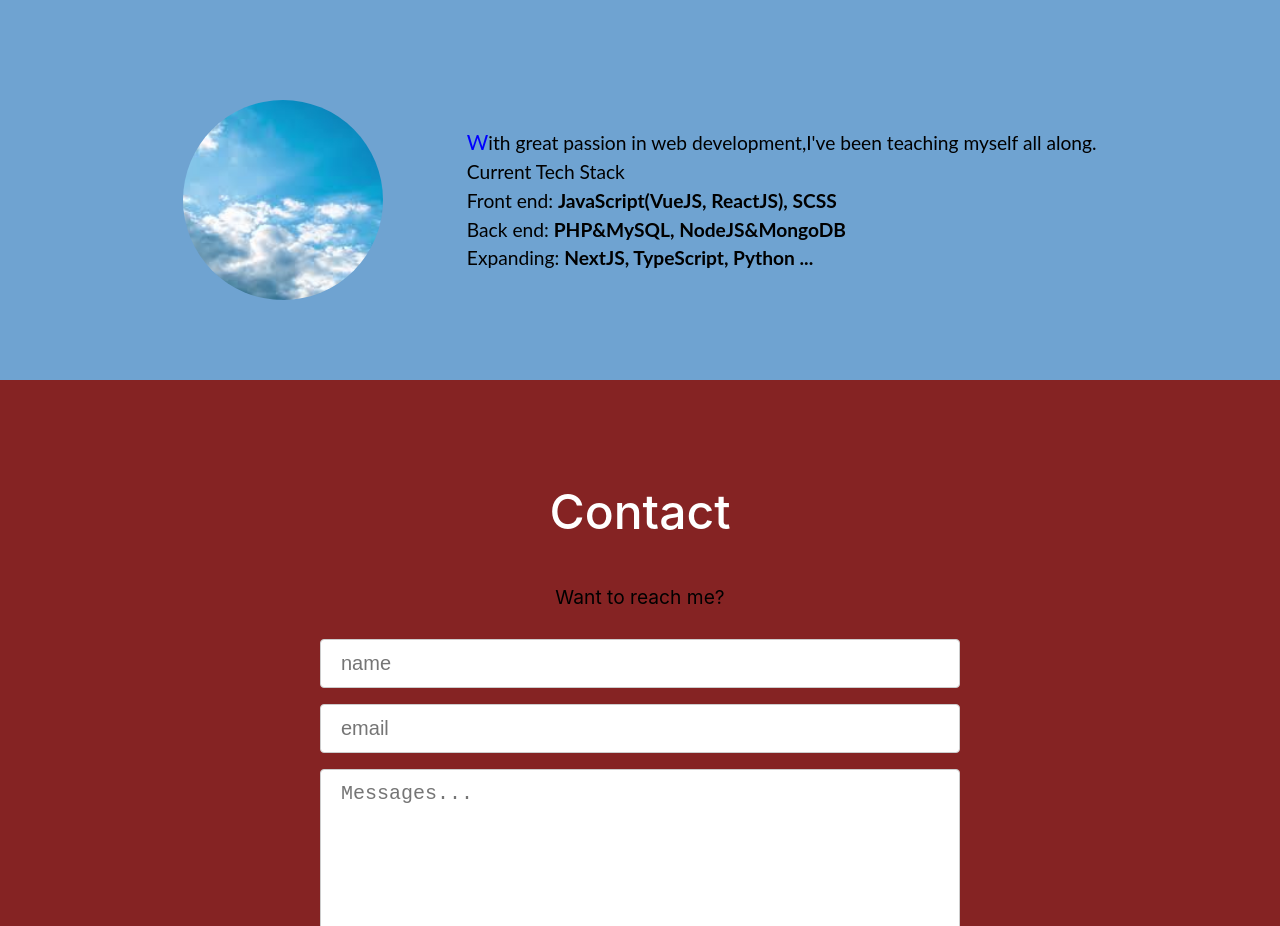
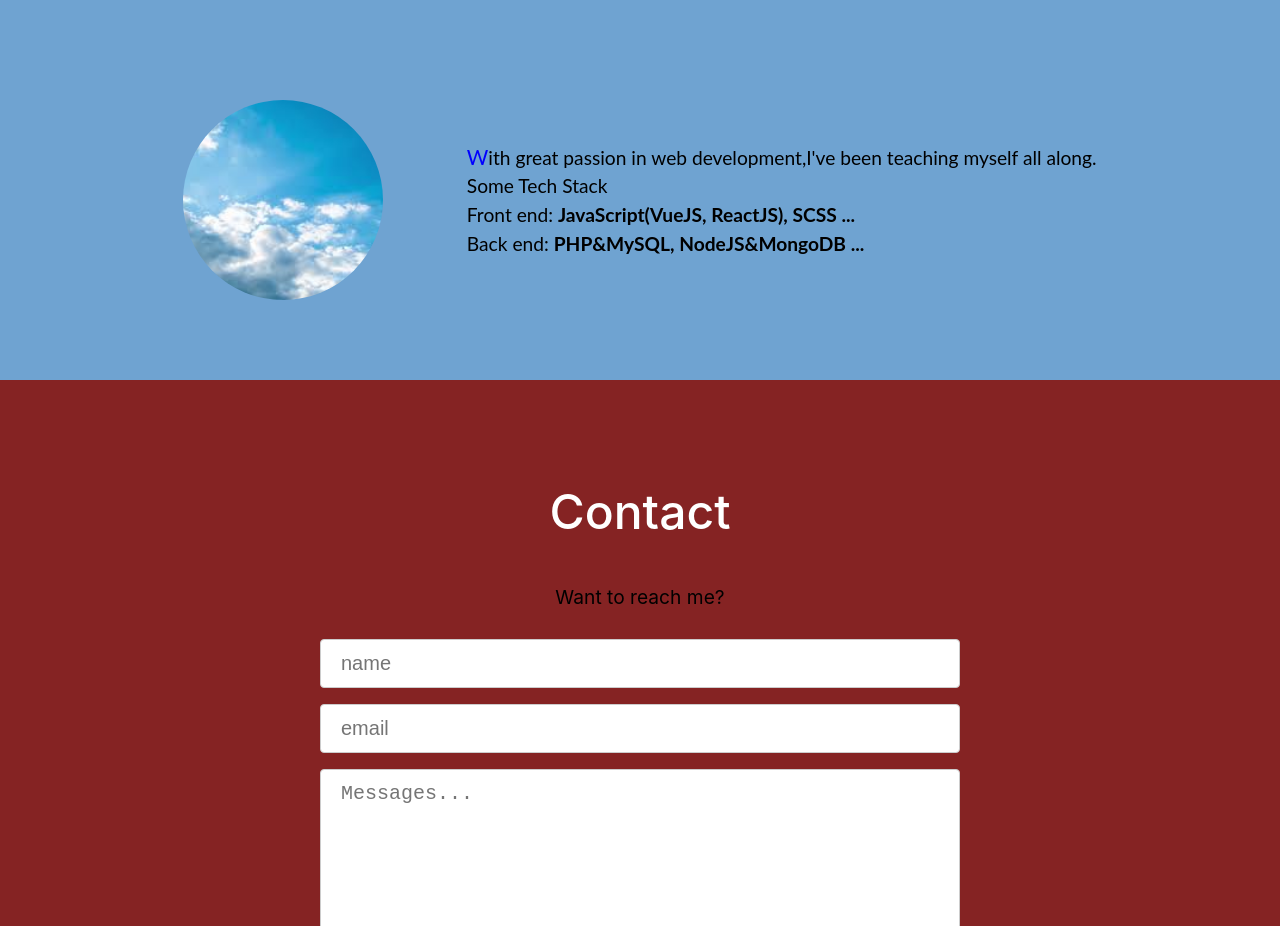
Before and after one commit to RyanCrystal/ryansky, a Next.js app: page / in a window 1280 px wide. Shown: the part 2200-3126 px from the top of the page. Built offline with nearby package versions, Linux system fonts and the light colour scheme.

Commit message:
small text fix

```diff
--- a/components/AboutMe.js
+++ b/components/AboutMe.js
@@ -12,16 +12,13 @@ const AboutMe = () => {
               With great passion in web development,I&apos;ve been teaching
               myself all along.
               <br />
-              Current Tech Stack
+              Some Tech Stack
               <br />
               <div>
-                Front end: <strong>JavaScript(VueJS, ReactJS), SCSS</strong>
+                Front end: <strong>JavaScript(VueJS, ReactJS), SCSS ...</strong>
               </div>
               <div>
-                Back end: <strong>PHP&MySQL, NodeJS&MongoDB </strong>
-              </div>
-              <div>
-                Expanding: <strong>NextJS, TypeScript, Python ...</strong>
+                Back end: <strong>PHP&MySQL, NodeJS&MongoDB ... </strong>
               </div>
             </p>
           </div>
```
